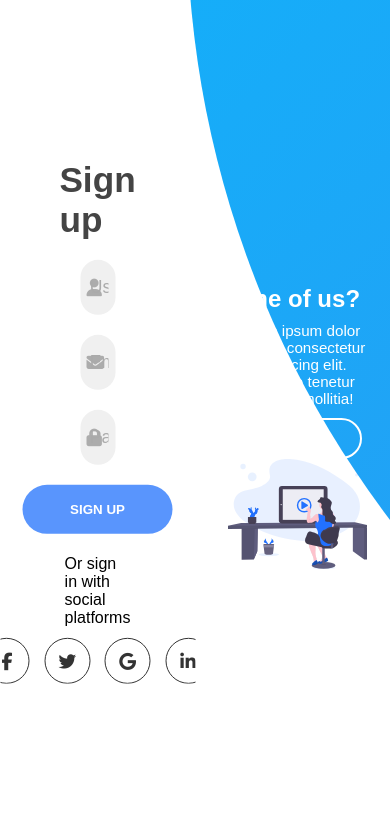
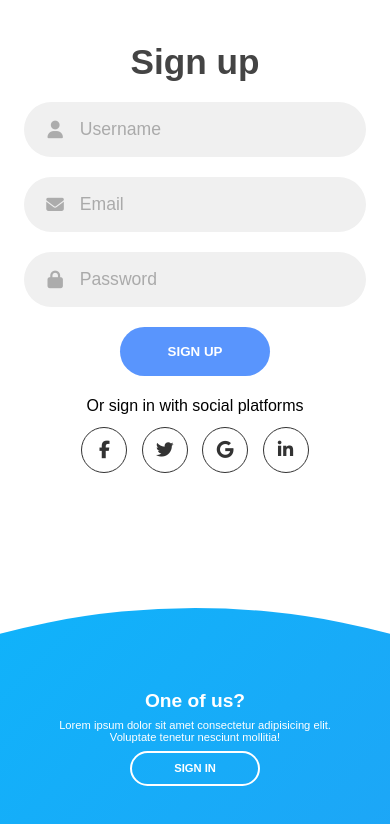
Before and after one commit to ZinniaCode/ResponsiveLoginRegForm, a plain HTML site: page index.html in a window 390 px wide. Both pictures are taken after a click on the button "SIGN UP". Drawn offline with Linux system fonts and the light colour scheme.

Commit message:
Add media queries.

```diff
--- a/style.css
+++ b/style.css
@@ -61,7 +61,7 @@ form {
   grid-row: 1 / 2;
   overflow: hidden;
   padding: 0 5rem;
-  transition: 0.2s 0.7s ease-in-out;
+  transition: all 0.2s 0.7s ease-in-out;
 }
 form.sign-up-form {
   opacity: 0;
@@ -157,7 +157,6 @@ form.sign-in-form {
   width: 100%;
   height: 100%;
   display: grid;
-  /* background-color: green; */
   grid-template-columns: repeat(2, 1fr);
 }
 
@@ -181,7 +180,7 @@ form.sign-in-form {
 }
 .panel .content {
   color: var(--btn-text-color);
-  transition: 0.9s 0.6s ease-in-out;
+  transition: transform 0.9s 0.6s ease-in-out;
 }
 .panel h3 {
   font-weight: 600;
@@ -194,7 +193,7 @@ form.sign-in-form {
 }
 .image {
   width: 100%;
-  transition: 1.1s 0.4s ease-in-out;
+  transition: transform 1.1s 0.4s ease-in-out;
 }
 .right-panel .image,
 .right-panel .content {
@@ -231,14 +230,121 @@ form.sign-in-form {
 .container.sign-up-mode .right-panel {
   pointer-events: all;
 }
-.container.sign-up-mode .signin-signup{
+.container.sign-up-mode .signin-signup {
   left: 25%;
 }
-.container.sign-up-mode form.sign-in-form{
+.container.sign-up-mode form.sign-in-form {
   opacity: 0;
   z-index: 1;
 }
-.container.sign-up-mode form.sign-up-form{
+.container.sign-up-mode form.sign-up-form {
   opacity: 1;
   z-index: 2;
 }
+
+@media (max-width: 870px) {
+  .container {
+    min-height: 800px;
+    height: 100vh;
+  }
+  .container:before {
+    /* display: none; */
+    height: 1500px;
+    width: 1500px;
+    top: initial;
+    right: initial;
+    left: 30%;
+    bottom: 68%;
+    transform: translateX(-50%);
+    transition: 2s ease-in-out;
+  }
+  .signin-signup {
+    width: 100%;
+    left: 50%;
+    top: 95%;
+    transform: translate(-50%, -100%);
+    transition: 1s 0.8s ease-in-out;
+  }
+  .panels-container {
+    grid-template-columns: 1fr;
+    grid-template-rows: 1fr 2fr 1fr;
+  }
+
+  .panel {
+    flex-direction: row;
+    justify-content: space-around;
+    align-items: center;
+    padding: 2.5rem 8%;
+    grid-column: 1 / 2;
+  }
+  .panel .content {
+    padding-right: 15%;
+    transition: transform 0.9s 0.8s ease-in-out;
+  }
+  .panel h3 {
+    font-size: 1.2rem;
+  }
+  .panel p {
+    font-size: 0.7rem;
+    padding: 0.5rem 0;
+  }
+  .image {
+    width: 200px;
+    transition: transform 0.9s ease-in-out;
+  }
+  .btn.transparent {
+    width: 110p;
+    height: 35px;
+    font-size: 0.7rem;
+  }
+
+  .left-panel {
+    grid-row: 1/2;
+  }
+  .right-panel {
+    grid-row: 3/4;
+  }
+  .right-panel .image,
+  .right-panel .content {
+    transform: translateY(300px);
+  }
+  .container.sign-up-mode::before {
+    transform: translate(-50%, 100%);
+    right: initial;
+    bottom: 32%;
+  }
+  .container.sign-up-mode .left-panel .image,
+  .container.sign-up-mode .left-panel .content {
+    transform: translateY(-300px);
+  }
+  .container.sign-up-mode .signin-signup {
+    top: 5%;
+    transform: translate(-50%, 0);
+    left: 50%;
+  }
+}
+@media (max-width: 570px) {
+  form {
+    padding: 0 1.5rem;
+  }
+
+  .image {
+    display: none;
+  }
+  .panel .content {
+    padding: 0.5rem 1rem;
+  }
+  .container {
+    padding: 1.5rem;
+  }
+
+  .container:before {
+    bottom: 72%;
+    left: 50%;
+  }
+
+  .container.sign-up-mode:before {
+    bottom: 28%;
+    left: 50%;
+  }
+}
```
